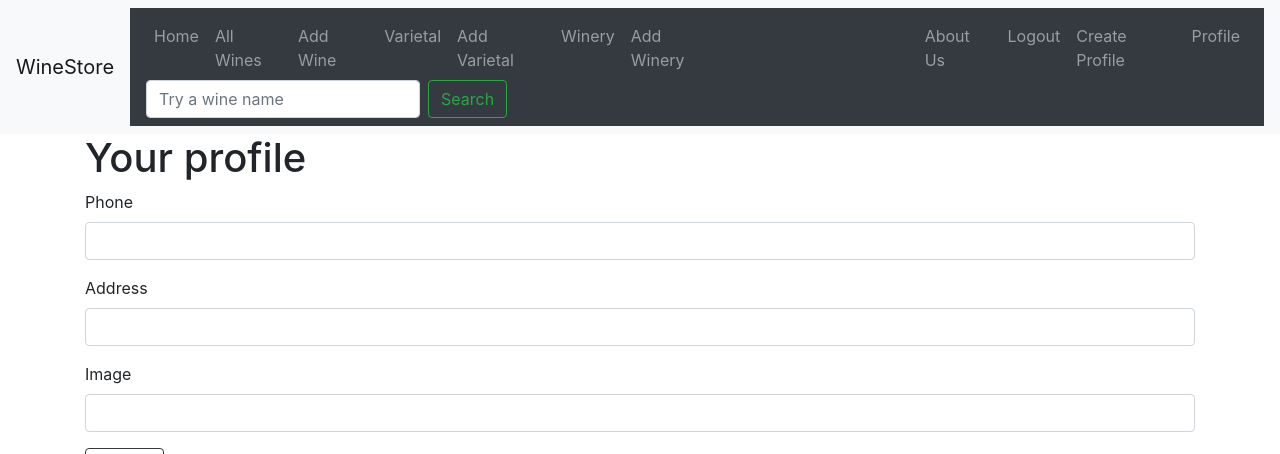
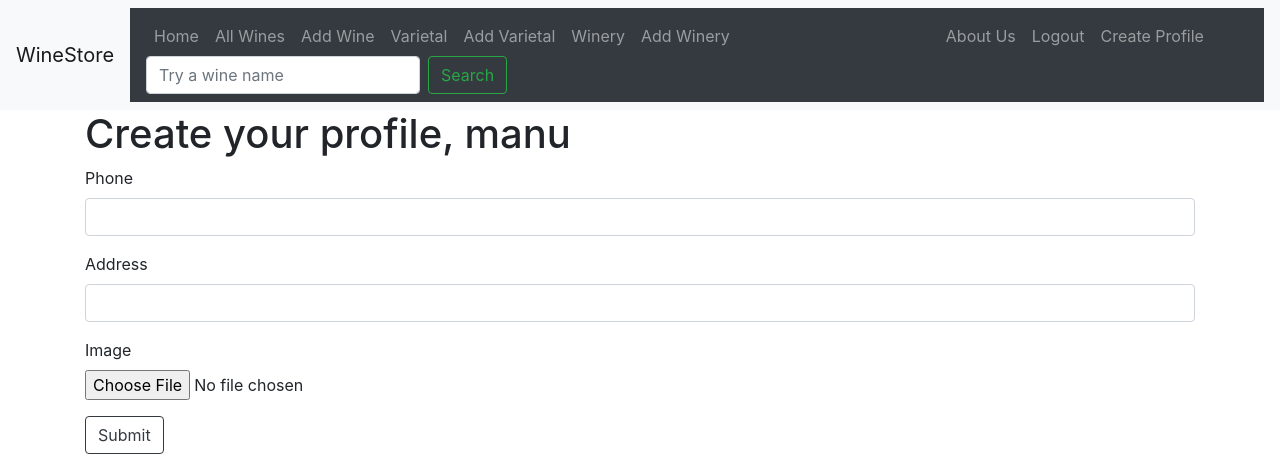
Before and after one commit to manuel14mds/WineStore, a Django app: page /accounts/create-profile/ in a window 1280 px wide. Shown: the top 454 px of the page. Run offline with Django 4.2, Linux system fonts and the light colour scheme; a user stored in the database is signed in; data comes from the database, SQL or seed files in the repository; both versions use the stored data as it was after the commit; grey boxes are pictures that could not be loaded.

Commit message:
Added img upload.

```diff
--- a/wine_project/templates/base.html
+++ b/wine_project/templates/base.html
@@ -65,9 +65,11 @@
                         <a class="nav-link" href="/accounts/create-profile/"> Create Profile</a>
                     </li>
                     {% endif %}
+                    {% if request.user.profile.phone %}
                     <li class="nav-item">
-                        <a class="nav-link" href="/accounts/profile/{{user.username}">Profile</a>
+                        <a class="nav-link" href="/accounts/profile/{{user.pk}}">Profile</a>
                     </li>
+                    {% endif %}
                 {% else %}
                     <li class="nav-item">
                         <a class="nav-link" href="/accounts/login/">Login</a>
--- a/wine_project/templates/users/create_profile.html
+++ b/wine_project/templates/users/create_profile.html
@@ -7,7 +7,7 @@
 
 {% block content %}
     <div class="container">
-        <h1>Your profile</h1>
+        <h1>Create your profile, {{request.user}}</h1>
 
         <form method="POST" action="">
             {% csrf_token %}
@@ -21,8 +21,8 @@
                 <input type="text" class="form-control" name="address" required>
             </div>
             <div class="form-group">
-                <label>Image</label>
-                <input type="text" class="form-control" name="image" required>
+                <label for="exampleFormControlFile1">Image</label>
+                <input type="file" class="form-control-file" id="exampleFormControlFile1" class="form-control" name="image" required>
             </div>
             <input class="btn btn-outline-dark" type="submit" value="Submit">
         </form>
--- a/wine_project/users/urls.py
+++ b/wine_project/users/urls.py
@@ -6,6 +6,6 @@ urlpatterns = [
     path('login/', login_request, name='login'),
     path('signup/', register, name='register'),
     path('logout/', LogoutView.as_view(template_name = 'users/logout.html'), name='logout'),
-    path('profile/<username>/', show_profile, name='profile'),
+    path('profile/<int:pk>/', show_profile, name='profile'),
     path('create-profile/', create_profile, name='create_profile'),
 ]
--- a/wine_project/users/views.py
+++ b/wine_project/users/views.py
@@ -54,9 +54,9 @@ def register(request):
         form = User_registration_form()
         return render(request, 'users/register.html', {'form': form})
 
-def show_profile(request, username):
+def show_profile(request, pk):
     if request.method == 'POST':
-        user = User_profile.objects.get(username=username)
+        user = User_profile.objects.get(pk=pk)
         user.phone = request.POST['phone']
         user.address = request.POST['address']
         user.save()
```
Also changed, not shown: wine_project/db.sqlite3.
